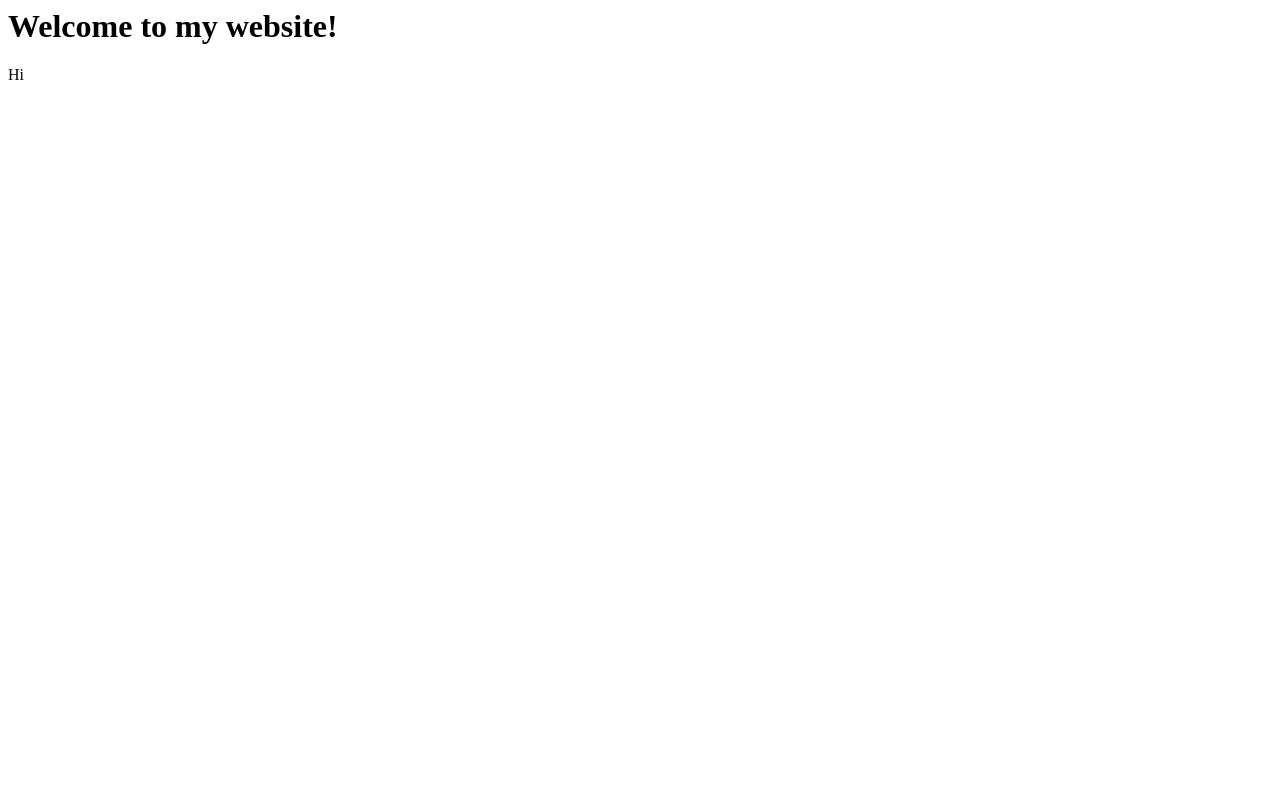
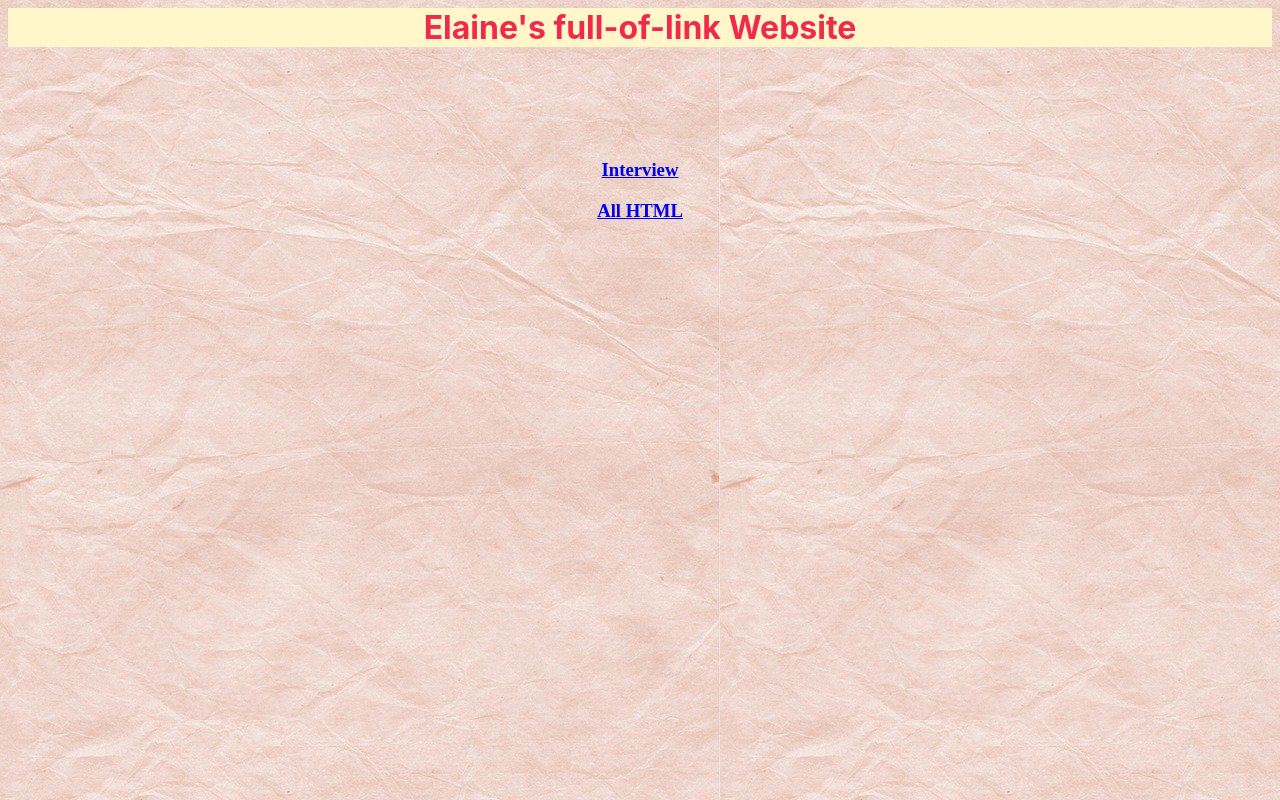
Before and after one commit to elainefei331/elainefei331.github.io, a plain HTML site: page index.html in a window 1280 px wide. Drawn offline with Linux system fonts and the light colour scheme.

Commit message:
Homepage to all link :)

```diff
--- a/index.html
+++ b/index.html
@@ -1,12 +1,27 @@
 <html>
     <head>
+        <center>
         <title> Elaine's Website</title>
+        <style>
+
+            h1{font-family:-apple-system, BlinkMacSystemFont, 'Segoe UI',
+            Roboto, Oxygen, Ubuntu, Cantarell, 'Open Sans', 'Helvetica Neue', sans-serif;
+            color: rgb(241, 42, 75); background-color: rgb(255, 247, 202);}
+
+            body {background-image: url('backgroundpink.jpg');}
+
+        </style>
     </head>
 
     <body>
-        <h1>Welcome to my website!</h1>
+        <h1>Elaine's full-of-link Website</h1>
 
-        <p>Hi</p>
+        <br></br>  <br></br>
+        <h3><a href="interview/index.html">Interview</a></h3>
+
+        <h3><a href="All HTML/linktoallpages.html">All HTML</a></h3>
     </body>
+ </center>
+
 
 </html>
```
Also changed, not shown: All HTML/linktoallpages.html (added, +28 -0 lines), All HTML/Pages/ElaineFeiUniquePage1.html (renamed from All HTML/ElaineFeiUniquePage1.html), All HTML/Pages/ElaineFeiUniquePage2.1.html (renamed from All HTML/ElaineFeiUniquePage2.1.html), All HTML/Pages/ElaineFeiUniquePage2.html (renamed from All HTML/ElaineFeiUniquePage2.html), All HTML/Pages/ElaineFeiUniquePage3.html (renamed from All HTML/ElaineFeiUniquePage3.html), backgroundpink.jpg (added).
